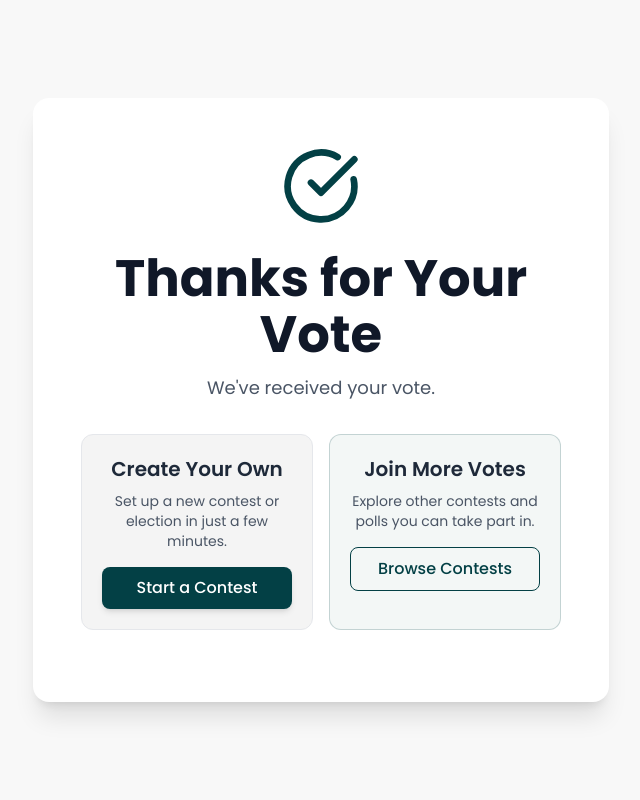
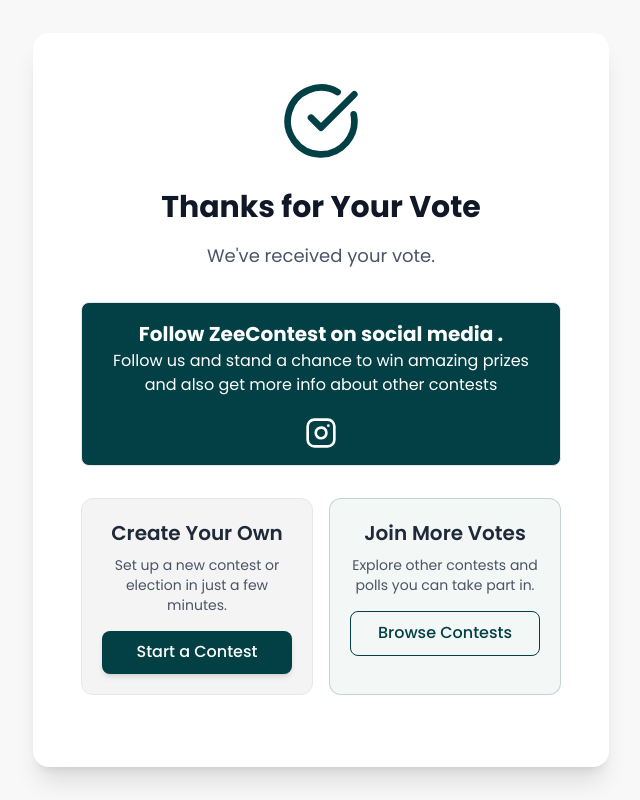
Before and after one commit to zeecontesthub/zeecontest-first-project-launch-, a React (Vite) app in the folder FrontEnd/: page /vote/1/thank-you in a window 1280 px wide. Shown: the whole page, without its empty margins (319-959 px from the left). Built offline with nearby package versions, Linux system fonts and the light colour scheme.

Commit message:
follow button for social media

```diff
--- a/FrontEnd/src/Pages/LandingPages/ThankYouPage.jsx
+++ b/FrontEnd/src/Pages/LandingPages/ThankYouPage.jsx
@@ -1,4 +1,4 @@
-import { CheckCircle } from 'lucide-react';
+import { CheckCircle, Instagram } from 'lucide-react';
 import { useNavigate } from 'react-router-dom';
 
 const ThankYouPage = () => {
@@ -19,14 +19,27 @@
         <CheckCircle className='w-20 h-20 text-[#034045] mx-auto mb-6' />
 
         {/* Header */}
-        <h1 className='text-3xl font-bold text-gray-900 mb-3'>
+        <h2 className='text-[30px] font-bold text-gray-900 mb-3'>
           Thanks for Your Vote
-        </h1>
+        </h2>
 
         {/* Main Message */}
         <p className='text-gray-600 mb-8 text-lg'>
           We&apos;ve received your vote.
         </p>
+
+        {/* Follow Section */}
+        <div className='mb-8 bg-[#034045] background-transparent p-4 rounded-lg border border-gray-200'>
+          <h2 className='text-gray-600 font-bold text-[20px] text-white text-base'>
+            Follow ZeeContest on social media .
+          </h2>
+          <p className='mb-5 text-white'> Follow us and stand a chance to win amazing prizes and also get more info about other contests</p>
+          <div className='flex justify-center'>
+            <a href='https://www.instagram.com/zeecontest?utm_source=ig_web_button_share_sheet&igsh=ZDNlZDc0MzIxNw==' target='_blank' rel='noopener noreferrer' className='text-white hover:text-[#045a60] transition-colors'>
+              <Instagram className='w-8 h-8' />
+            </a>
+          </div>
+        </div>
 
         {/* TWO-COLUMN ACTION SECTION */}
         <div className='flex flex-col md:flex-row gap-4 mb-6'>
--- a/FrontEnd/src/Pages/LandingPages/vContestDetails.jsx
+++ b/FrontEnd/src/Pages/LandingPages/vContestDetails.jsx
@@ -493,6 +493,17 @@
           />
         </div>
       </div>
+      <div className="fixed bottom-6 right-6 z-50">
+        <a
+          href="https://www.instagram.com/zeecontest?utm_source=ig_web_button_share_sheet&igsh=ZDNlZDc0MzIxNw=="
+          target="_blank"
+          rel="noopener noreferrer"
+          className="flex items-center gap-3 bg-gradient-to-r from-pink-500 to-orange-500 text-white px-6 py-3 rounded-full shadow-xl hover:shadow-2xl transition-all duration-300 text-lg font-bold animate-pulse"
+        >
+          <FaInstagram size={28} />
+          <span className="text-lg font-bold">Follow ZeeContest</span>
+        </a>
+      </div>
     </>
   );
 };
```
